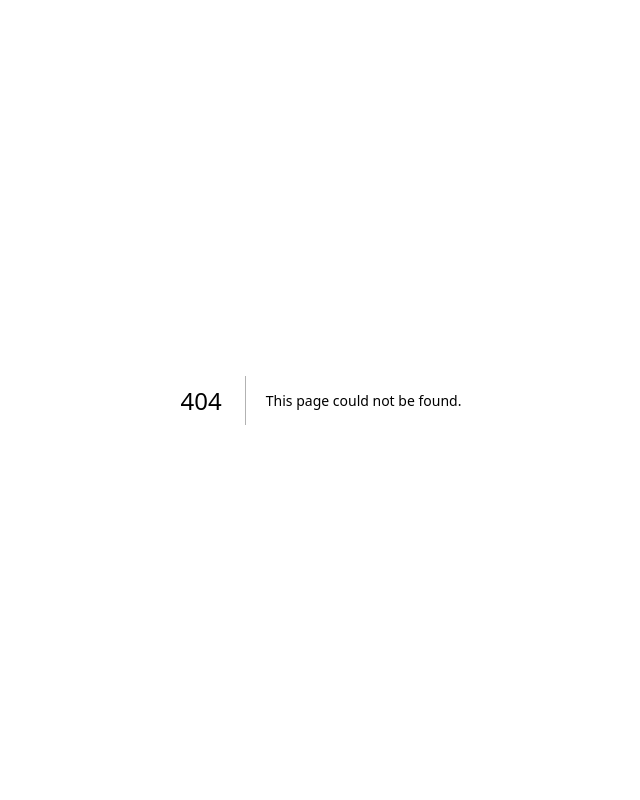
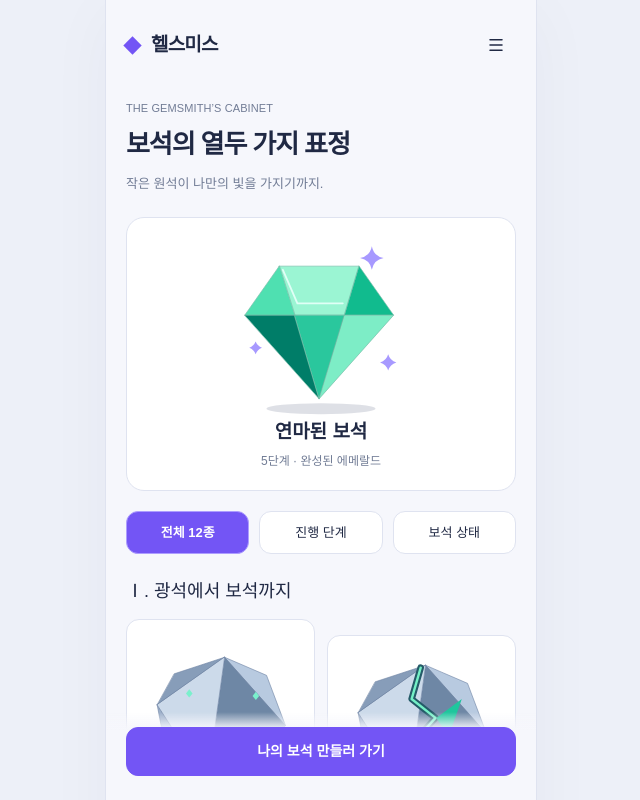
Before and after one commit to TungTungBall/tungtungball-dev, a Next.js app in the folder healthmith-frontend/: page /gems in a window 1280 px wide. Before the commit this address had no page. Shown: the top 800 px of the page, without its empty margins (319-959 px from the left). Built offline with nearby package versions, Linux system fonts and the light colour scheme.

Commit message:
feat: 보석 12종 비교와 전체 화면 탐색 갤러리 추가

```diff
--- /dev/null
+++ b/healthmith-frontend/src/app/(experience)/design/page.tsx
@@ -0,0 +1,14 @@
+import Link from "next/link";
+import { ArrowUpRight } from "lucide-react";
+import { PageIntro, Notice } from "@/components/healthmith/ui";
+import { previewScreens } from "@/lib/healthmith/preview-data";
+
+export default function DesignIndexPage() {
+  return <>
+    <PageIntro eyebrow="MOBILE V2 · VIOLET & EMERALD" title="빛나는 보석, 가벼운 시작." description="열두 개의 화면으로 만나는 나의 운동 여정." />
+    <div className="hm-screen-list">{previewScreens.map((screen) => <Link key={screen.id} href={screen.href} className="hm-card hm-screen-link"><span>{screen.id}</span><div><h2>{screen.title}</h2><p>{screen.label}</p></div><ArrowUpRight size={17} /></Link>)}</div>
+    <section className="hm-gallery-section"><h2>보석의 열두 가지 표정</h2><Link href="/gems" className="hm-card hm-screen-link"><div><h2>진행 단계와 보석 상태</h2><p>원석부터 에메랄드까지, 12종의 SVG 시안</p></div><ArrowUpRight size={17} /></Link></section>
+    <section className="hm-gallery-section"><h2>기록 화면의 여러 순간</h2><div className="hm-choice-grid is-three"><Link className="hm-action hm-action-secondary" href="/records?state=empty">기록 없음</Link><Link className="hm-action hm-action-secondary" href="/records?state=loading">불러오기</Link><Link className="hm-action hm-action-secondary" href="/records?state=error">조회 실패</Link></div></section>
+    <div className="hm-survey-bottom"><Notice>화면과 상호작용을 확인하는 미리보기예요.<br />실제 운동 판정·AI 생성·서버 저장은 연결 전이에요.</Notice></div>
+  </>;
+}
--- /dev/null
+++ b/healthmith-frontend/src/app/(experience)/gems/page.tsx
@@ -0,0 +1,21 @@
+"use client";
+
+import { useState } from "react";
+import { Button } from "@/components/ui/button";
+import { Gem } from "@/components/healthmith/gem";
+import { ActionBar, ActionLink, ChoiceButton, Notice, PageIntro } from "@/components/healthmith/ui";
+import { gemStates } from "@/lib/healthmith/preview-data";
+
+export default function GemsPage() {
+  const [selected, setSelected] = useState(gemStates[5]);
+  const [filter, setFilter] = useState<"all" | "progress" | "condition">("all");
+
+  return <>
+    <PageIntro eyebrow="THE GEMSMITH’S CABINET" title="보석의 열두 가지 표정" description="작은 원석이 나만의 빛을 가지기까지." />
+    <div className="hm-selected-gem"><Gem state={selected.state} label={selected.name} /><h2>{selected.name}</h2><p>{selected.description}</p></div>
+    <div className="hm-choice-grid is-three hm-gem-filters" role="group" aria-label="보석 시안 분류"><ChoiceButton selected={filter === "all"} onClick={() => setFilter("all")}>전체 12종</ChoiceButton><ChoiceButton selected={filter === "progress"} onClick={() => setFilter("progress")}>진행 단계</ChoiceButton><ChoiceButton selected={filter === "condition"} onClick={() => setFilter("condition")}>보석 상태</ChoiceButton></div>
+    {(["progress", "condition"] as const).filter((group) => filter === "all" || filter === group).map((group) => <section key={group} className="hm-gallery-section"><h2>{group === "progress" ? "Ⅰ. 광석에서 보석까지" : "Ⅱ. 완성도에 따른 상태"}</h2><div className="hm-gem-grid">{gemStates.filter((gem) => gem.group === group).map((gem) => <Button key={gem.state} className={`hm-card hm-gem-card ${selected.state === gem.state ? "is-selected" : ""}`} aria-pressed={selected.state === gem.state} aria-label={gem.name} data-gem-state={gem.state} onClick={() => setSelected(gem)}><Gem state={gem.state} /><h3>{gem.name}</h3><p>{gem.description}</p></Button>)}</div></section>)}
+    <div className="hm-survey-bottom"><Notice>결함 시안은 표현 비교용이에요.<br />이번 MVP의 실패·능력치 규칙과는 별도로 검토해요.</Notice></div>
+    <ActionBar><ActionLink href="/preparation/body">나의 보석 만들러 가기</ActionLink></ActionBar>
+  </>;
+}
--- a/healthmith-frontend/src/components/healthmith/healthmith.css
+++ b/healthmith-frontend/src/components/healthmith/healthmith.css
@@ -212,6 +212,14 @@
 .hm-gem-card h3 { font-size: 13px; }
 .hm-gem-card p { font-size: 10px; }
 .hm-gallery-section h2 { font-size: 18px; margin: 24px 0 14px; }
+.hm-selected-gem { display: flex; flex-direction: column; align-items: center; margin-top: 22px; padding: 20px; border: 1px solid var(--hm-line); border-radius: 18px; background: var(--hm-surface); }
+.hm-selected-gem .hm-gem { width: 180px; height: 180px; }
+.hm-selected-gem h2 { margin: 0 0 6px; font-size: 19px; font-weight: 700; }
+.hm-selected-gem p { margin: 0; font-size: 12px; color: var(--hm-muted); }
+.hm-gem-filters { margin-top: 20px; }
+.hm-app .hm-gem-card { display: block; width: 100%; height: auto; text-align: center; white-space: normal; border: 1px solid var(--hm-line); background: var(--hm-surface); }
+.hm-app .hm-gem-card:hover { background: #f9f8ff; }
+.hm-app .hm-gem-card.is-selected { border-color: var(--hm-violet); box-shadow: 0 0 0 1px var(--hm-violet); }
 .hm-screen-list { display: grid; gap: 10px; margin-top: 24px; }
 .hm-screen-link { display: flex; align-items: center; justify-content: space-between; gap: 12px; padding: 15px; }
 .hm-screen-link > span:first-child { font-size: 11px; color: var(--hm-violet); font-weight: 700; }
```
